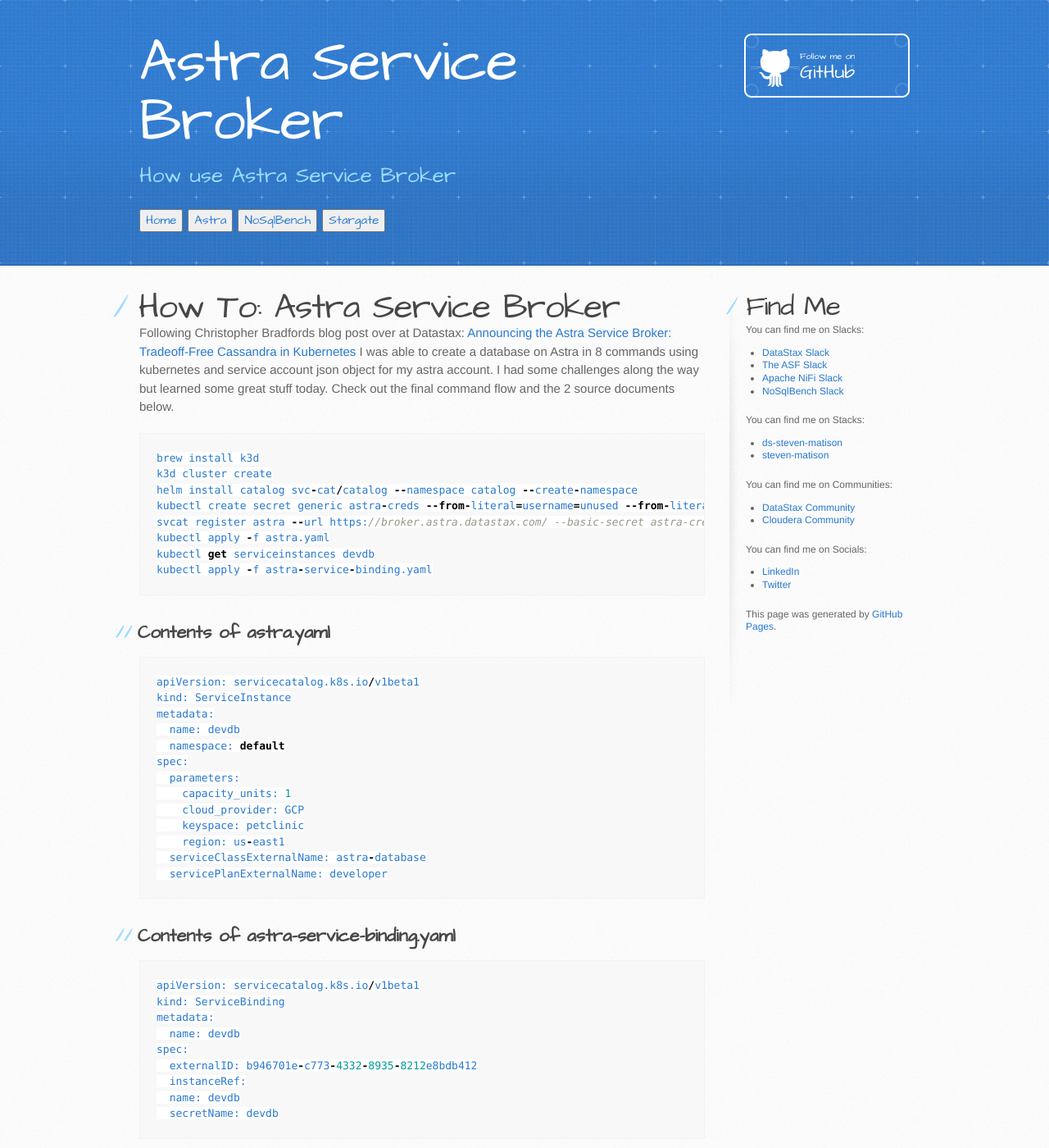
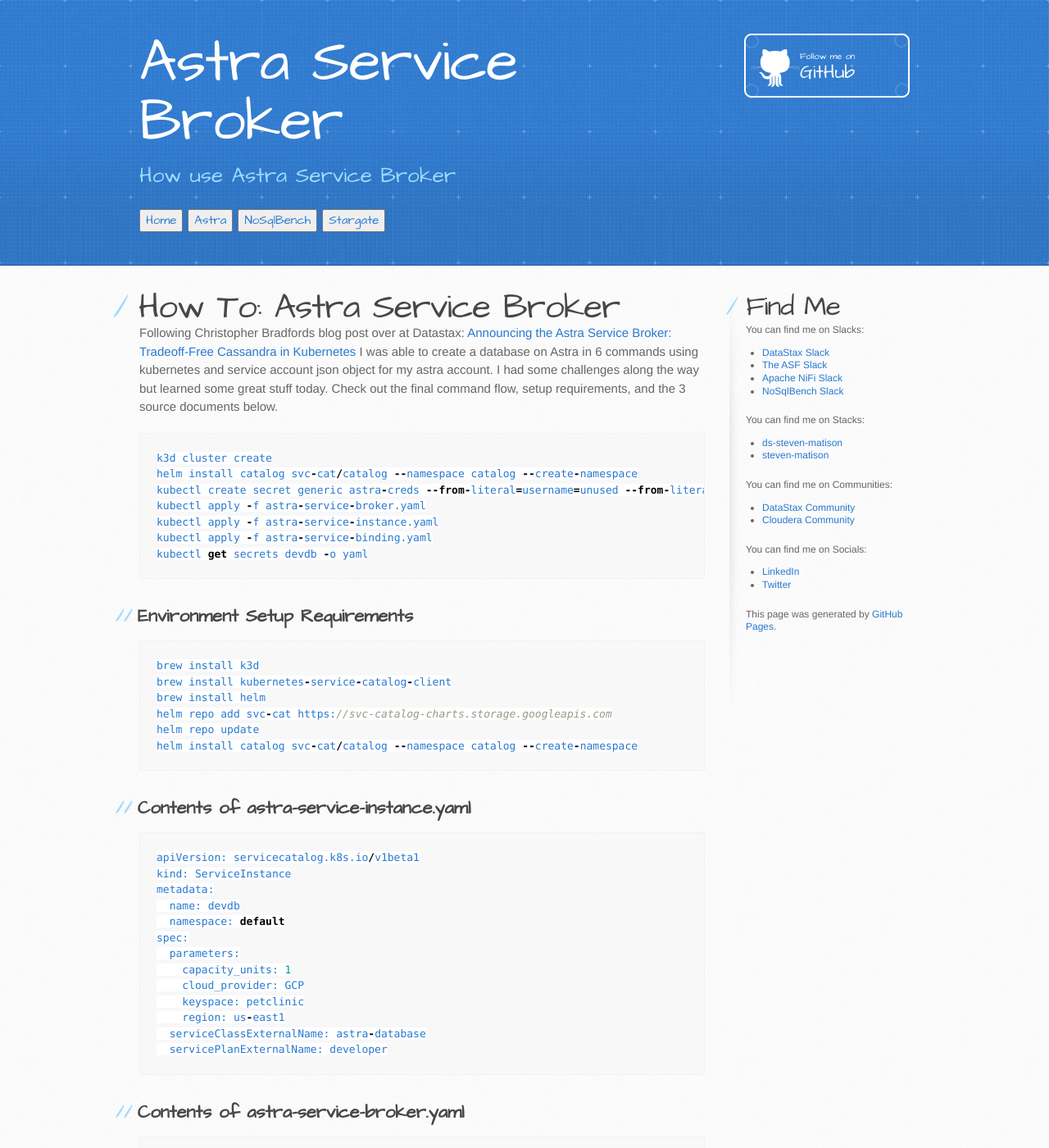
Before and after one commit to ds-steven-matison/ds-steven-matison.github.io, a Jekyll site: the page built from astra_service_broker.md, in a window 1280 px wide and 1400 px high. Shown: the whole window at 82% size. Built offline with Jekyll 4.4.1, drawn with Linux system fonts in a browser that asks for light colours; some of the changed text lies outside the part shown.

Commit message:
Update astra_service_broker.md

````diff
--- a/astra_service_broker.md
+++ b/astra_service_broker.md
@@ -7,20 +7,29 @@
 
 # How To: Astra Service Broker
 
-Following Christopher Bradfords blog post over at Datastax: [Announcing the Astra Service Broker: Tradeoff-Free Cassandra in Kubernetes](https://www.datastax.com/blog/2020/11/announcing-astra-service-broker-tradeoff-free-cassandra-kubernetes) I was able to create a database on Astra in 8 commands using kubernetes and service account json object for my astra account. I had some challenges along the way but learned some great stuff today.  Check out the final command flow and the 2 source documents below.
+Following Christopher Bradfords blog post over at Datastax: [Announcing the Astra Service Broker: Tradeoff-Free Cassandra in Kubernetes](https://www.datastax.com/blog/2020/11/announcing-astra-service-broker-tradeoff-free-cassandra-kubernetes) I was able to create a database on Astra in 6 commands using kubernetes and service account json object for my astra account. I had some challenges along the way but learned some great stuff today.  Check out the final command flow, setup requirements, and the 3 source documents below.
 
 ```js
-brew install k3d
 k3d cluster create
 helm install catalog svc-cat/catalog --namespace catalog --create-namespace
 kubectl create secret generic astra-creds --from-literal=username=unused --from-literal=password=`echo '[Astra Service Account Credential JSON]'| base64`
-svcat register astra --url https://broker.astra.datastax.com/ --basic-secret astra-creds
-kubectl apply -f astra.yaml
-kubectl get serviceinstances devdb
+kubectl apply -f astra-service-broker.yaml
+kubectl apply -f astra-service-instance.yaml
 kubectl apply -f astra-service-binding.yaml
+kubectl get secrets devdb -o yaml
 ```
 
-## Contents of astra.yaml
+## Environment Setup Requirements
+```js
+brew install k3d
+brew install kubernetes-service-catalog-client
+brew install helm
+helm repo add svc-cat https://svc-catalog-charts.storage.googleapis.com
+helm repo update
+helm install catalog svc-cat/catalog --namespace catalog --create-namespace
+```
+
+## Contents of astra-service-instance.yaml
 
 ```js
 apiVersion: servicecatalog.k8s.io/v1beta1
@@ -38,6 +47,21 @@
   servicePlanExternalName: developer
 ```
 
+## Contents of astra-service-broker.yaml
+
+```js
+apiVersion: servicecatalog.k8s.io/v1beta1
+kind: ServiceBroker
+metadata:
+  name: astra
+spec:
+  authInfo:
+    basic:
+      secretRef:
+        name: astra-creds
+  url: https://broker.astra.datastax.com/
+```
+
 ## Contents of astra-service-binding.yaml
 
 ```js
@@ -51,3 +75,7 @@
   name: devdb
   secretName: devdb
 ```
+
+# What's Next
+
+From the DevOps side this Astra Service Broker is just the tip of the iceberg.  Check out [Demo Spring Application](https://github.com/spring-petclinic/spring-petclinic-reactive/) which demonstrates how to role out an application using the database and security credentials exposed above.   If you are looking for more information about the Astra Service Broker check out the documentation [here](https://docs.astra.datastax.com/docs/astra-service-broker).
````
